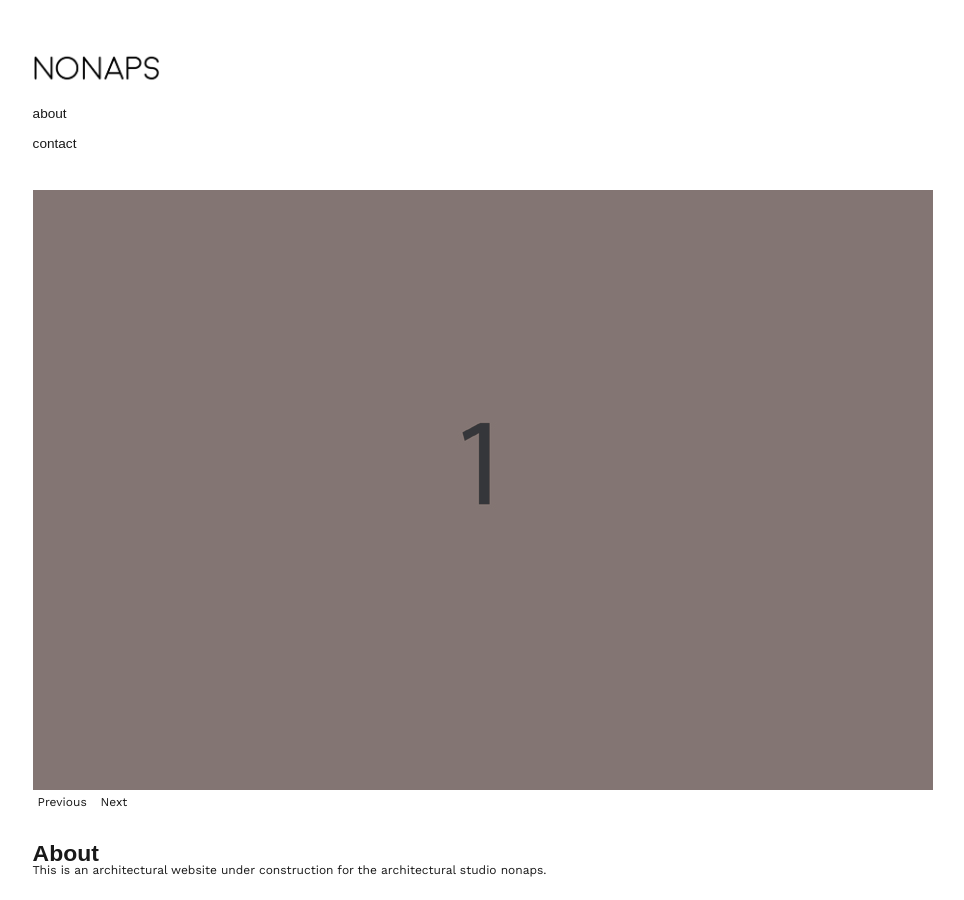
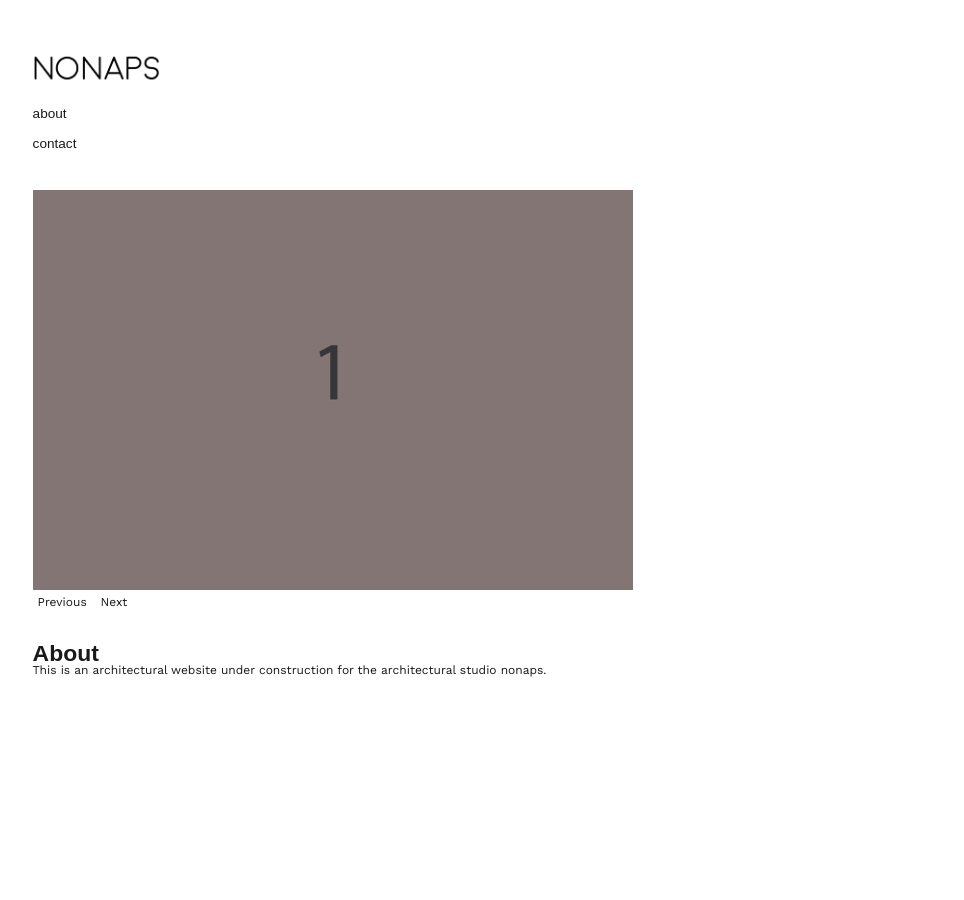
Before and after one commit to wedonttakenaps/nonaps, a Jekyll site: the page built from pages/project-2.html, in a window 1280 px wide. Shown: the whole page, without its empty margins (15-979 px from the left). Built offline with Jekyll 4.4.1, drawn with Linux system fonts in a browser that asks for light colours; nearby versions of some CDN libraries.

Commit message:
website update 2017-07-26 04

```diff
--- a/pages/project-2.html
+++ b/pages/project-2.html
@@ -80,6 +80,11 @@ title: Project 1
             width: 900px
           }
         }
+          img {
+    width: 100%;
+    height: auto;
+    max-width: 600px;
+}
       </style>
       <!-- SlidesJS Required: -->
   </head>
```
